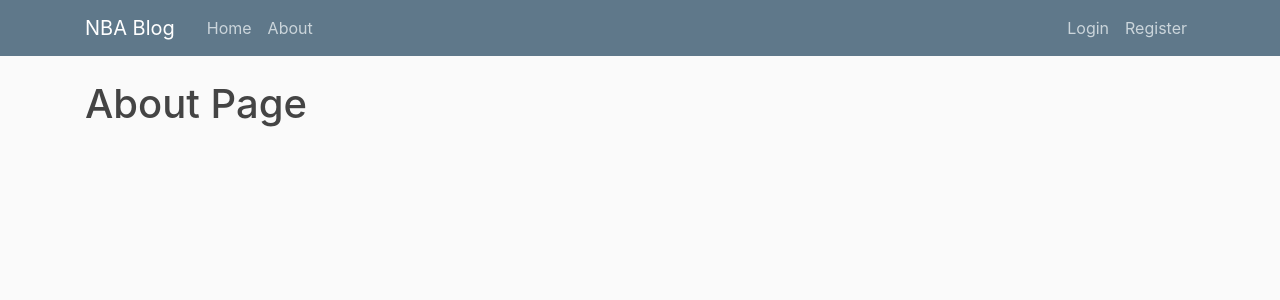
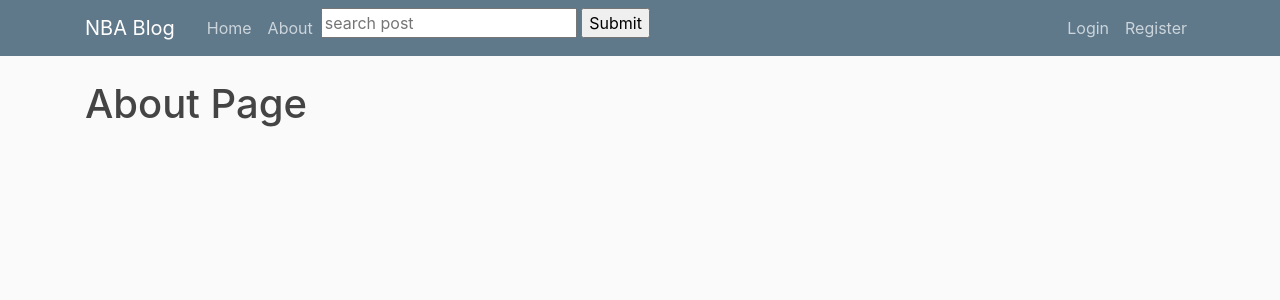
Before and after one commit to marcinWojtczak/django-nbablog, a Django app: page /about/ in a window 1280 px wide. Shown: the top 300 px of the page. Run offline with Django 4.2, Linux system fonts and the light colour scheme; some libraries are stand-ins or nearby versions.

Commit message:
added search bar

```diff
--- a/mysite/blog/forms.py
+++ b/mysite/blog/forms.py
@@ -1,6 +1,10 @@
 from . models import Comment
 from django import forms
 
+
+
+class SearchForm(forms.Form):
+    search_post = forms.CharField(max_length=50)
 
 class CommentForm(forms.ModelForm):
     class Meta:
--- a/mysite/blog/templates/blog/base.html
+++ b/mysite/blog/templates/blog/base.html
@@ -1,6 +1,7 @@
 {% load static %}
 <!DOCTYPE html>
 <html>
+
 <head>
 
   <!-- Required meta tags -->
@@ -8,24 +9,31 @@
   <meta name="viewport" content="width=device-width, initial-scale=1, shrink-to-fit=no">
 
   <!-- Bootstrap CSS -->
-    <link rel="stylesheet" href="https://maxcdn.bootstrapcdn.com/bootstrap/4.0.0/css/bootstrap.min.css" integrity="sha384-Gn5384xqQ1aoWXA+058RXPxPg6fy4IWvTNh0E263XmFcJlSAwiGgFAW/dAiS6JXm" crossorigin="anonymous">
+  <link rel="stylesheet" href="https://maxcdn.bootstrapcdn.com/bootstrap/4.0.0/css/bootstrap.min.css"
+    integrity="sha384-Gn5384xqQ1aoWXA+058RXPxPg6fy4IWvTNh0E263XmFcJlSAwiGgFAW/dAiS6JXm" crossorigin="anonymous">
 
   <link rel="stylesheet" type="text/css" href="{% static 'blog/css/main.css'%}">
   <title>NBA Blog</title>
 
 </head>
+
 <body>
   <header class="site-header">
     <nav class="navbar navbar-expand-md navbar-dark bg-steel fixed-top">
       <div class="container">
         <a class="navbar-brand mr-4" href="{% url 'home-page' %}">NBA Blog</a>
-          <button class="navbar-toggler" type="button" data-toggle="collapse" data-target="#navbarToggle" aria-controls="navbarToggle" aria-expanded="false" aria-label="Toggle navigation">
+        <button class="navbar-toggler" type="button" data-toggle="collapse" data-target="#navbarToggle"
+          aria-controls="navbarToggle" aria-expanded="false" aria-label="Toggle navigation">
           <span class="navbar-toggler-icon"></span>
         </button>
         <div class="collapse navbar-collapse" id="navbarToggle">
           <div class="navbar-nav mr-auto">
             <a class="nav-item nav-link" href="{% url 'home-page' %}">Home</a>
-              <a class="nav-item nav-link" href="{%url 'about-page' %}">About</a>
+            <a class="nav-item nav-link" href="{% url 'about-page' %}">About</a>
+            <form action="{% url 'post-search' %}" method="get">
+              <input type="text"  name="q" placeholder="search post">
+              <input type="submit">
+            </form>
           </div>
           <!-- Navbar Right Side -->
           <div class="navbar-nav">
@@ -59,8 +67,15 @@
 
   <!-- Optional JavaScript -->
   <!-- jQuery first, then Popper.js, then Bootstrap JS -->
-    <script src="https://code.jquery.com/jquery-3.2.1.slim.min.js" integrity="sha384-KJ3o2DKtIkvYIK3UENzmM7KCkRr/rE9/Qpg6aAZGJwFDMVNA/GpGFF93hXpG5KkN" crossorigin="anonymous"></script>
-    <script src="https://cdnjs.cloudflare.com/ajax/libs/popper.js/1.12.9/umd/popper.min.js" integrity="sha384-ApNbgh9B+Y1QKtv3Rn7W3mgPxhU9K/ScQsAP7hUibX39j7fakFPskvXusvfa0b4Q" crossorigin="anonymous"></script>
-    <script src="https://maxcdn.bootstrapcdn.com/bootstrap/4.0.0/js/bootstrap.min.js" integrity="sha384-JZR6Spejh4U02d8jOt6vLEHfe/JQGiRRSQQxSfFWpi1MquVdAyjUar5+76PVCmYl" crossorigin="anonymous"></script>
+  <script src="https://code.jquery.com/jquery-3.2.1.slim.min.js"
+    integrity="sha384-KJ3o2DKtIkvYIK3UENzmM7KCkRr/rE9/Qpg6aAZGJwFDMVNA/GpGFF93hXpG5KkN"
+    crossorigin="anonymous"></script>
+  <script src="https://cdnjs.cloudflare.com/ajax/libs/popper.js/1.12.9/umd/popper.min.js"
+    integrity="sha384-ApNbgh9B+Y1QKtv3Rn7W3mgPxhU9K/ScQsAP7hUibX39j7fakFPskvXusvfa0b4Q"
+    crossorigin="anonymous"></script>
+  <script src="https://maxcdn.bootstrapcdn.com/bootstrap/4.0.0/js/bootstrap.min.js"
+    integrity="sha384-JZR6Spejh4U02d8jOt6vLEHfe/JQGiRRSQQxSfFWpi1MquVdAyjUar5+76PVCmYl"
+    crossorigin="anonymous"></script>
 </body>
+
 </html>
--- a/mysite/blog/templates/blog/home.html
+++ b/mysite/blog/templates/blog/home.html
@@ -11,8 +11,11 @@
                 <small class="text-muted">{{ post.created }}</small>
             </div>
             <h2><a class="article-title" href="{% url 'post-detail' post.id %}">{{ post.title }}</a></h2>
+            <br>
             {% video post.url 'small' %}
             {{ video.url }}
+            <br>
+            <br>
             <p class="article-content">{{ post.content }}</p>
             </div>
         </article>
--- a/mysite/blog/templates/blog/post_detail.html
+++ b/mysite/blog/templates/blog/post_detail.html
@@ -13,12 +13,14 @@
               {% endif %}
             </div>
             <h2 class="article-title">{{ object.title }}</h2>
-            <h3 class="mb-5">video</h3>
+            <br>
             {% for item in object.videos.all %}
               {% video item.url %}
             {% endfor %}
             {% video post.url 'small' %}
             {{ video.url }}
+            <br>
+            <br>
             <p class="article-content">{{ object.content }}</p>
           </div>
         </article>
--- a/mysite/blog/urls.py
+++ b/mysite/blog/urls.py
@@ -4,9 +4,10 @@ from . import views
 
 urlpatterns = [
     path('', views.PostListView.as_view(), name='home-page'),
+    path('post/search/', views.post_search_view, name='post-search'),
     path('user/<str:username>/', views.UserPostListView.as_view(), name='user-posts'),
     path('post/<int:pk>/', views.PostDetailView.as_view(), name='post-detail'),
-    path('post/<int:pk>/comment', views.PostCommentView.as_view(), name='post-comment'),
+    path('post/<int:pk>/comment/', views.PostCommentView.as_view(), name='post-comment'),
     path('post/new/', views.PostCreateView.as_view(), name='post-create'),
     path('post/<int:pk>/update/', views.PostUpdateView.as_view(), name='post-update'),
     path('post/<int:pk>/delete/', views.PostDeleteView.as_view(), name='post-delete'),
--- a/mysite/blog/views.py
+++ b/mysite/blog/views.py
@@ -1,10 +1,11 @@
 from django.shortcuts import render, get_object_or_404
 from . models import Post, Comment
-from . forms import CommentForm
+from . forms import CommentForm, SearchForm
 from django.http import HttpResponse
 from django.views.generic import ListView, DetailView, CreateView, UpdateView, DeleteView
 from django.contrib.auth.mixins import LoginRequiredMixin, UserPassesTestMixin
 from django.contrib.auth.models import User
+from django.contrib.postgres.search import SearchVector
 
 
 class PostListView(ListView):
@@ -84,8 +85,17 @@ class PostDeleteView(LoginRequiredMixin, UserPassesTestMixin, DeleteView):
         return False
 
 
+def post_search_view(request):
 
+    print(request.GET)
+    query_dict = request.GET
+    query = query_dict.get("q")
+    post_obj = Post.objects.annotate(search=SearchVector('title', 'content')).get(search=query)
+    context = {
+        "post": post_obj
+    }
 
+    return render(request, "blog/post_search.html", context)
 
 
 def about_page(request):
--- a/mysite/mysite/settings.py
+++ b/mysite/mysite/settings.py
@@ -46,6 +46,7 @@ INSTALLED_APPS = [
     'django.contrib.staticfiles',
     'users.apps.UsersConfig',
     'blog.apps.BlogConfig',
+    'django.contrib.postgres',
     'crispy_forms',
     'crispy_bootstrap5',
     'storages',
```
Also changed, not shown: mysite/blog/templates/blog/post_search.html (added, +14 -0 lines), mysite/blog/models.py (line endings or trailing spaces). Lines whose indentation alone changed are shown as unchanged.
